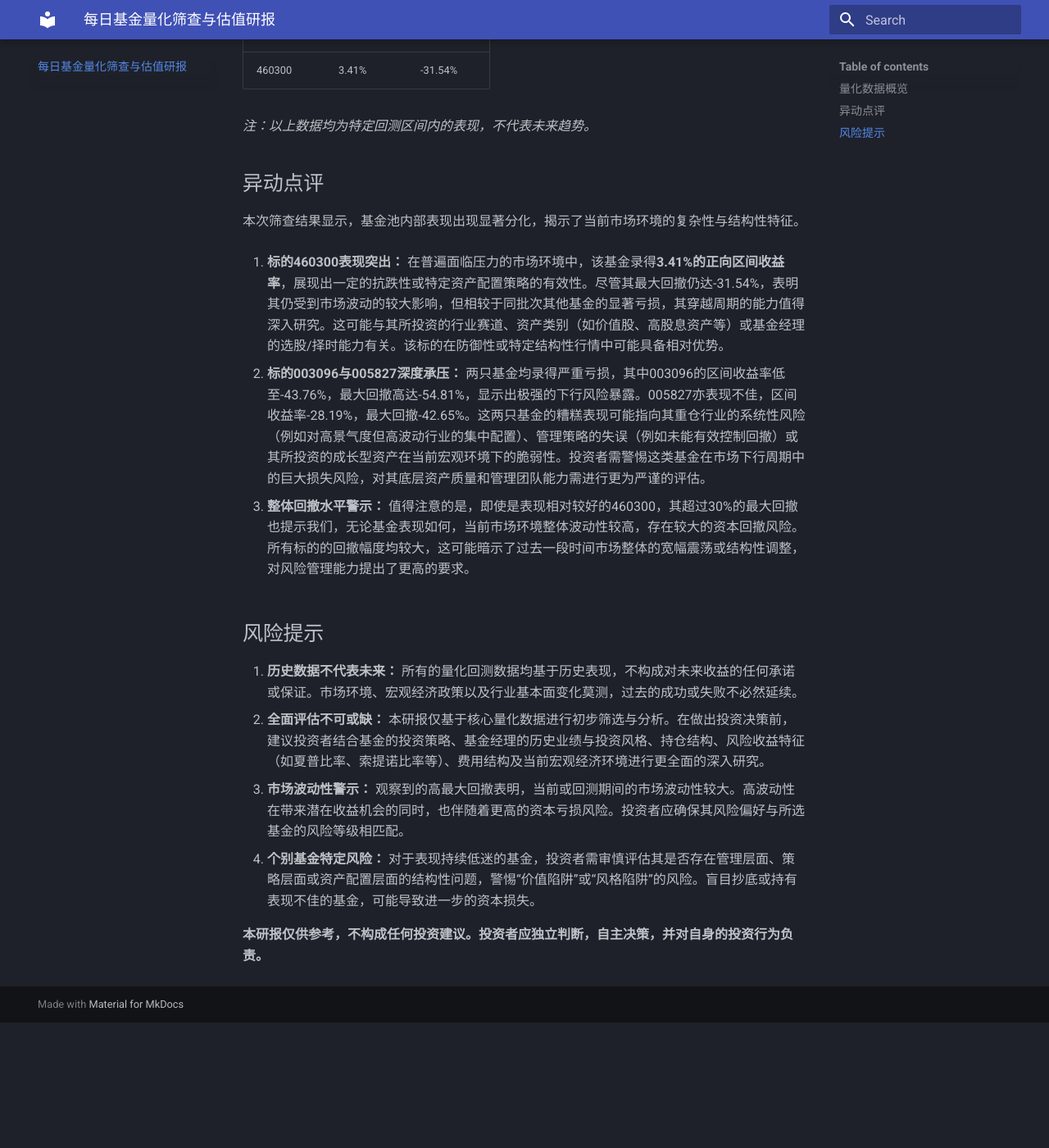
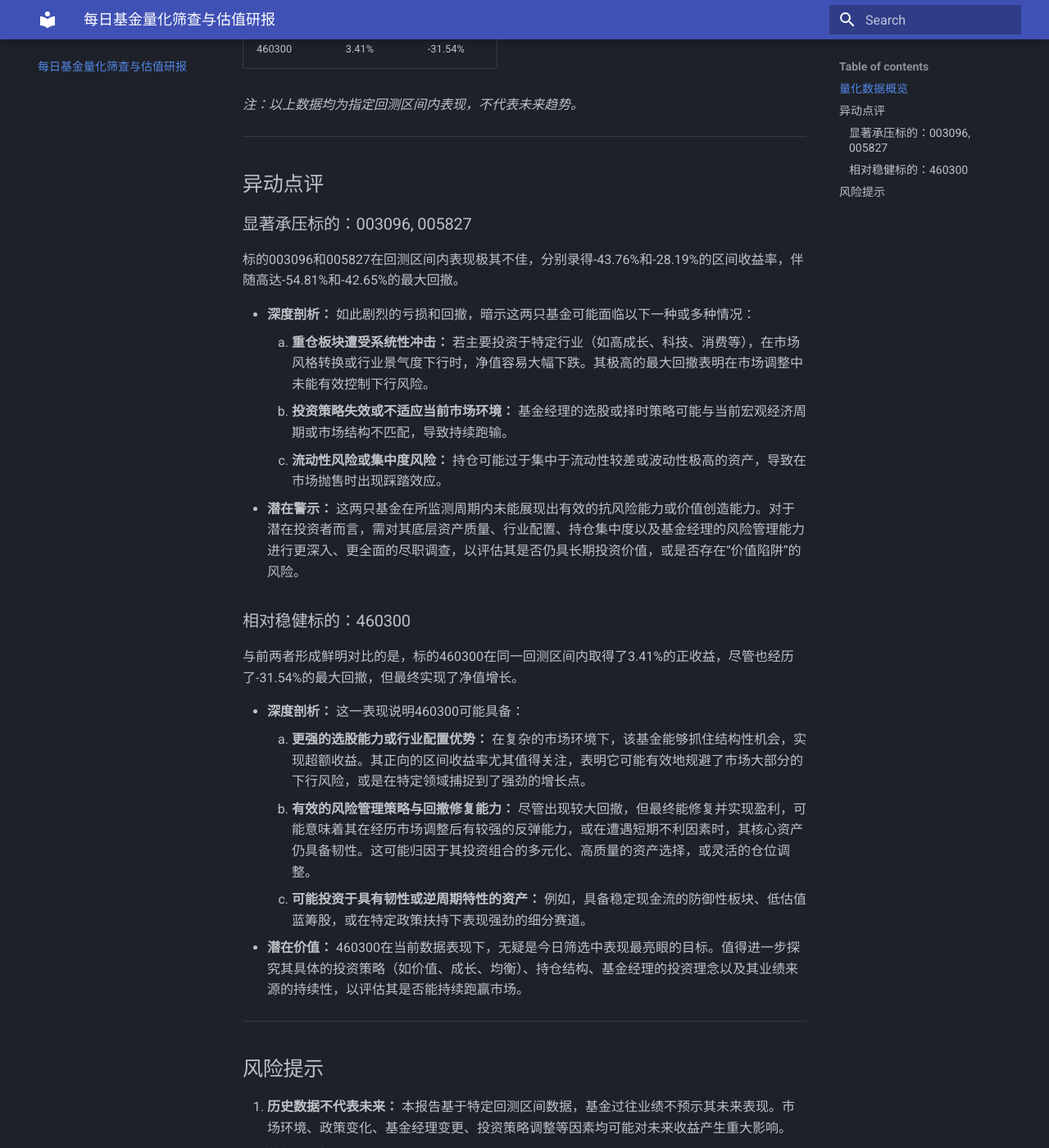
Before and after one commit to Seu-pioneer/-, an MkDocs documentation site: the page built from docs/Quant_Report_20260303.md, in a window 1280 px wide and 1400 px high, scrolled down 511 px. Shown: the whole window at 82% size. Built offline with MkDocs 1.6.1 and Material for MkDocs 9.7.7, drawn with Linux system fonts in a browser that asks for light colours; before the commit the page ends 1758 px from its top, so only the background shows below that; some of the changed text lies outside the part shown.

Commit message:
auto-update: Daily Quant Report

```diff
--- a/docs/Quant_Report_20260303.md
+++ b/docs/Quant_Report_20260303.md
@@ -1,37 +1,54 @@
 # 每日基金量化筛查与估值研报
 
-**发布日期：2023年10月27日**
-**分析师：[您的姓名/机构名称] 量化研究团队**
+**发布日期：** 2023年10月27日
 
 ---
 
 ## 量化数据概览
 
-今日对跟踪基金池中的三只核心标的进行了量化回测数据筛查。以下为各基金在指定回测区间内的核心表现数据：
+今日量化筛选结果显示，三只监测基金在指定回测区间内表现出显著分化。核心业绩指标如下：
 
-| 基金代码 | 区间收益率 | 最大回撤 |
-| :------- | :---------- | :--------- |
-| 003096   | -43.76%     | -54.81%    |
-| 005827   | -28.19%     | -42.65%    |
-| 460300   | 3.41%       | -31.54%    |
+| 标的基金代码 | 区间收益率 | 最大回撤 |
+| :---------- | :---------- | :--------- |
+| 003096      | -43.76%     | -54.81%    |
+| 005827      | -28.19%     | -42.65%    |
+| 460300      | 3.41%       | -31.54%    |
 
-*注：以上数据均为特定回测区间内的表现，不代表未来趋势。*
+*注：以上数据均为指定回测区间内表现，不代表未来趋势。*
+
+---
 
 ## 异动点评
 
-本次筛查结果显示，基金池内部表现出现显著分化，揭示了当前市场环境的复杂性与结构性特征。
+### 显著承压标的：003096, 005827
 
-1.  **标的460300表现突出：** 在普遍面临压力的市场环境中，该基金录得**3.41%的正向区间收益率**，展现出一定的抗跌性或特定资产配置策略的有效性。尽管其最大回撤仍达-31.54%，表明其仍受到市场波动的较大影响，但相较于同批次其他基金的显著亏损，其穿越周期的能力值得深入研究。这可能与其所投资的行业赛道、资产类别（如价值股、高股息资产等）或基金经理的选股/择时能力有关。该标的在防御性或特定结构性行情中可能具备相对优势。
+标的003096和005827在回测区间内表现极其不佳，分别录得-43.76%和-28.19%的区间收益率，伴随高达-54.81%和-42.65%的最大回撤。
 
-2.  **标的003096与005827深度承压：** 两只基金均录得严重亏损，其中003096的区间收益率低至-43.76%，最大回撤高达-54.81%，显示出极强的下行风险暴露。005827亦表现不佳，区间收益率-28.19%，最大回撤-42.65%。这两只基金的糟糕表现可能指向其重仓行业的系统性风险（例如对高景气度但高波动行业的集中配置）、管理策略的失误（例如未能有效控制回撤）或其所投资的成长型资产在当前宏观环境下的脆弱性。投资者需警惕这类基金在市场下行周期中的巨大损失风险，对其底层资产质量和管理团队能力需进行更为严谨的评估。
+*   **深度剖析：** 如此剧烈的亏损和回撤，暗示这两只基金可能面临以下一种或多种情况：
+    1.  **重仓板块遭受系统性冲击：** 若主要投资于特定行业（如高成长、科技、消费等），在市场风格转换或行业景气度下行时，净值容易大幅下跌。其极高的最大回撤表明在市场调整中未能有效控制下行风险。
+    2.  **投资策略失效或不适应当前市场环境：** 基金经理的选股或择时策略可能与当前宏观经济周期或市场结构不匹配，导致持续跑输。
+    3.  **流动性风险或集中度风险：** 持仓可能过于集中于流动性较差或波动性极高的资产，导致在市场抛售时出现踩踏效应。
+*   **潜在警示：** 这两只基金在所监测周期内未能展现出有效的抗风险能力或价值创造能力。对于潜在投资者而言，需对其底层资产质量、行业配置、持仓集中度以及基金经理的风险管理能力进行更深入、更全面的尽职调查，以评估其是否仍具长期投资价值，或是否存在“价值陷阱”的风险。
 
-3.  **整体回撤水平警示：** 值得注意的是，即使是表现相对较好的460300，其超过30%的最大回撤也提示我们，无论基金表现如何，当前市场环境整体波动性较高，存在较大的资本回撤风险。所有标的的回撤幅度均较大，这可能暗示了过去一段时间市场整体的宽幅震荡或结构性调整，对风险管理能力提出了更高的要求。
+### 相对稳健标的：460300
+
+与前两者形成鲜明对比的是，标的460300在同一回测区间内取得了3.41%的正收益，尽管也经历了-31.54%的最大回撤，但最终实现了净值增长。
+
+*   **深度剖析：** 这一表现说明460300可能具备：
+    1.  **更强的选股能力或行业配置优势：** 在复杂的市场环境下，该基金能够抓住结构性机会，实现超额收益。其正向的区间收益率尤其值得关注，表明它可能有效地规避了市场大部分的下行风险，或是在特定领域捕捉到了强劲的增长点。
+    2.  **有效的风险管理策略与回撤修复能力：** 尽管出现较大回撤，但最终能修复并实现盈利，可能意味着其在经历市场调整后有较强的反弹能力，或在遭遇短期不利因素时，其核心资产仍具备韧性。这可能归因于其投资组合的多元化、高质量的资产选择，或灵活的仓位调整。
+    3.  **可能投资于具有韧性或逆周期特性的资产：** 例如，具备稳定现金流的防御性板块、低估值蓝筹股，或在特定政策扶持下表现强劲的细分赛道。
+*   **潜在价值：** 460300在当前数据表现下，无疑是今日筛选中表现最亮眼的目标。值得进一步探究其具体的投资策略（如价值、成长、均衡）、持仓结构、基金经理的投资理念以及其业绩来源的持续性，以评估其是否能持续跑赢市场。
+
+---
 
 ## 风险提示
 
-1.  **历史数据不代表未来：** 所有的量化回测数据均基于历史表现，不构成对未来收益的任何承诺或保证。市场环境、宏观经济政策以及行业基本面变化莫测，过去的成功或失败不必然延续。
-2.  **全面评估不可或缺：** 本研报仅基于核心量化数据进行初步筛选与分析。在做出投资决策前，建议投资者结合基金的投资策略、基金经理的历史业绩与投资风格、持仓结构、风险收益特征（如夏普比率、索提诺比率等）、费用结构及当前宏观经济环境进行更全面的深入研究。
-3.  **市场波动性警示：** 观察到的高最大回撤表明，当前或回测期间的市场波动性较大。高波动性在带来潜在收益机会的同时，也伴随着更高的资本亏损风险。投资者应确保其风险偏好与所选基金的风险等级相匹配。
-4.  **个别基金特定风险：** 对于表现持续低迷的基金，投资者需审慎评估其是否存在管理层面、策略层面或资产配置层面的结构性问题，警惕“价值陷阱”或“风格陷阱”的风险。盲目抄底或持有表现不佳的基金，可能导致进一步的资本损失。
+1.  **历史数据不代表未来：** 本报告基于特定回测区间数据，基金过往业绩不预示其未来表现。市场环境、政策变化、基金经理变更、投资策略调整等因素均可能对未来收益产生重大影响。
+2.  **数据局限性：** 此次分析仅基于区间收益率和最大回撤两个核心指标。完整的量化评估应涵盖更多维度，如夏普比率、索诺比率、阿尔法、贝塔、信息比率、波动率等风险调整后收益指标，以及结合更详细的资产配置详情、行业暴露、持仓集中度等信息，并辅以定性分析。
+3.  **市场波动风险：** 当前全球经济和金融市场仍存在不确定性，各类风险事件可能随时发生。投资者应警惕包括但不限于宏观经济风险、政策风险、流动性风险及个别基金特有风险。
+4.  **投资建议：** 本报告内容仅为信息参考，不构成任何投资建议。投资者在做出任何投资决策前，务必进行全面的尽职调查，深入理解产品特性，并结合自身的风险承受能力、投资目标和财务状况。
 
-**本研报仅供参考，不构成任何投资建议。投资者应独立判断，自主决策，并对自身的投资行为负责。**
+---
+
+**免责声明：** 本报告内容基于已知数据和专业判断，力求客观公正，但不对其准确性、完整性或及时性做出任何保证。本报告所有观点仅供参考，不构成投资建议。投资者据此操作，风险自担。
```
Also changed, not shown: site/Quant_Report_20260303/index.html, site/search/search_index.json, 1 other file.
